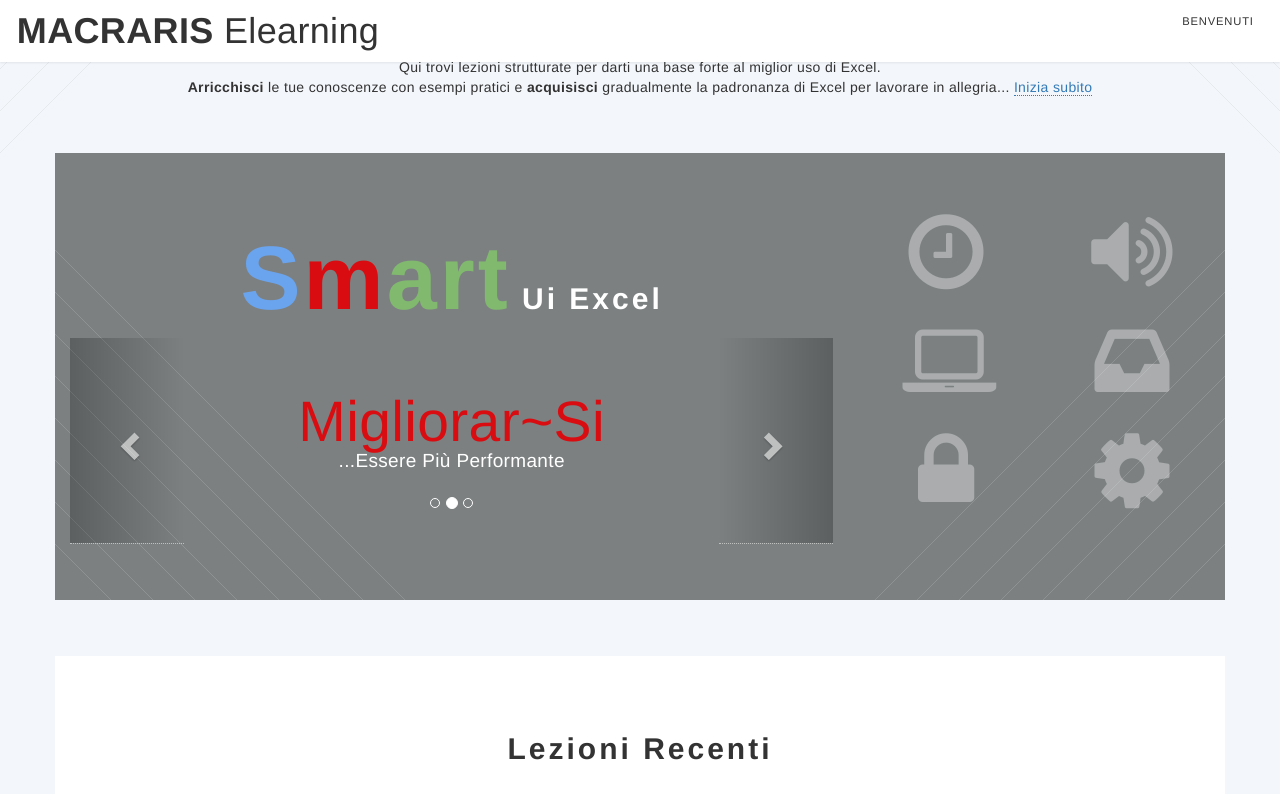
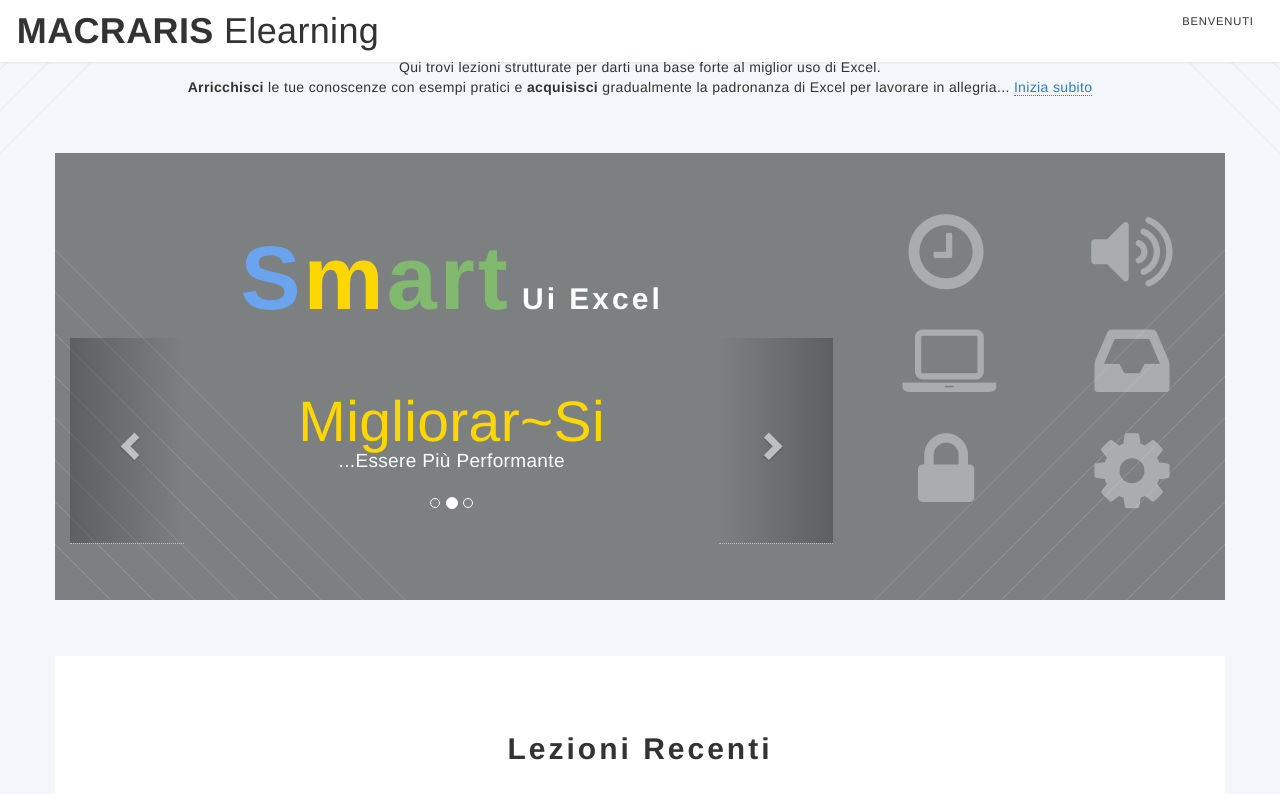
Before and after one commit to macraris/.github.io, a Jekyll site: the page built from index.html, in a window 1280 px wide and 1400 px high, scrolled down 622 px. Shown: the top 794 px of the window. Built offline with Jekyll 4.4.1, drawn with Linux system fonts in a browser that asks for light colours; grey boxes are pictures that could not be loaded.

Commit message:
Update main.css

```diff
--- a/css/main.css
+++ b/css/main.css
@@ -4,7 +4,7 @@
 }
 
 #cre{
-color: #d90d11;/*#e88cc2;*/
+color: #ffd700;/*#e88cc2;*/
 font-size:3em;
 }
 
```
